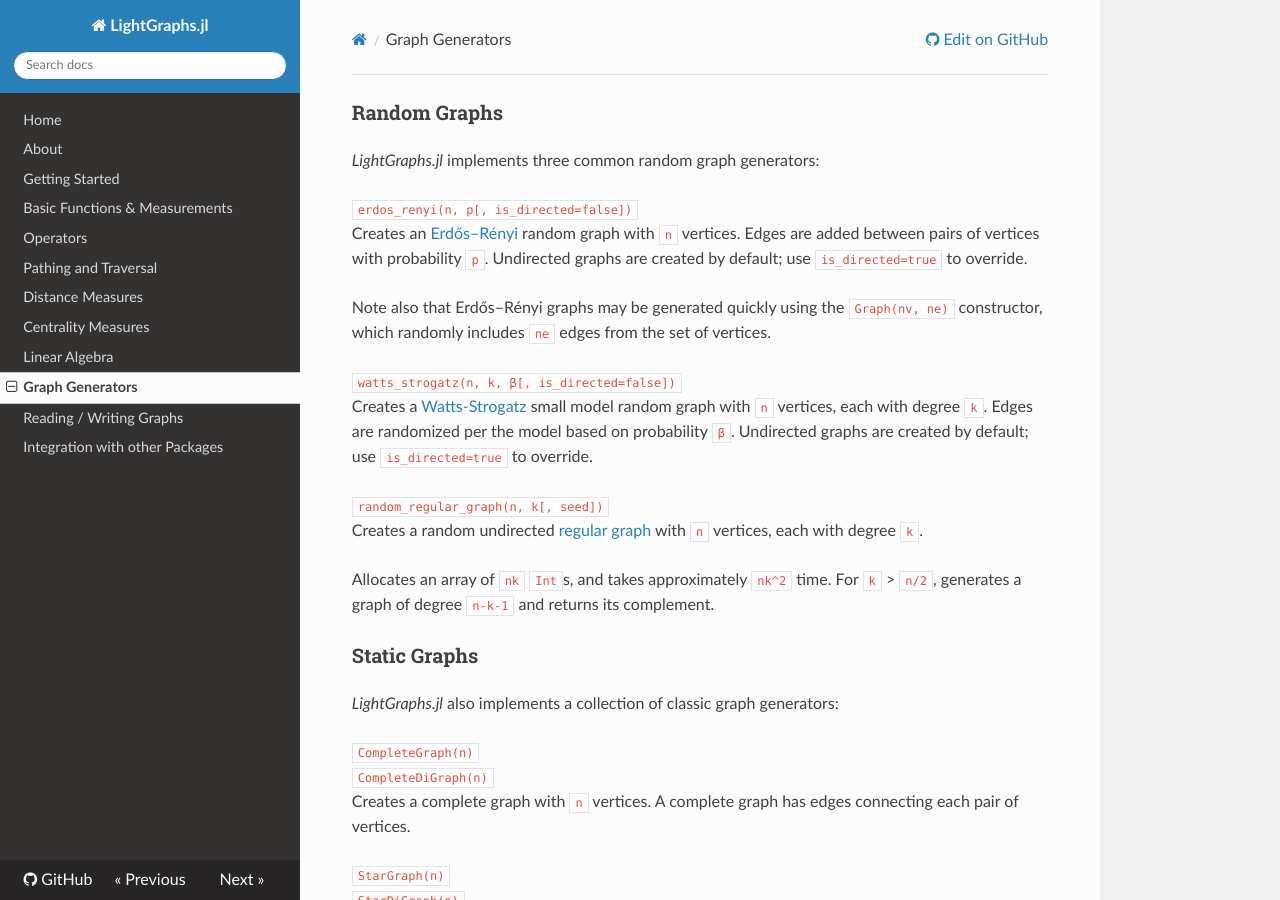
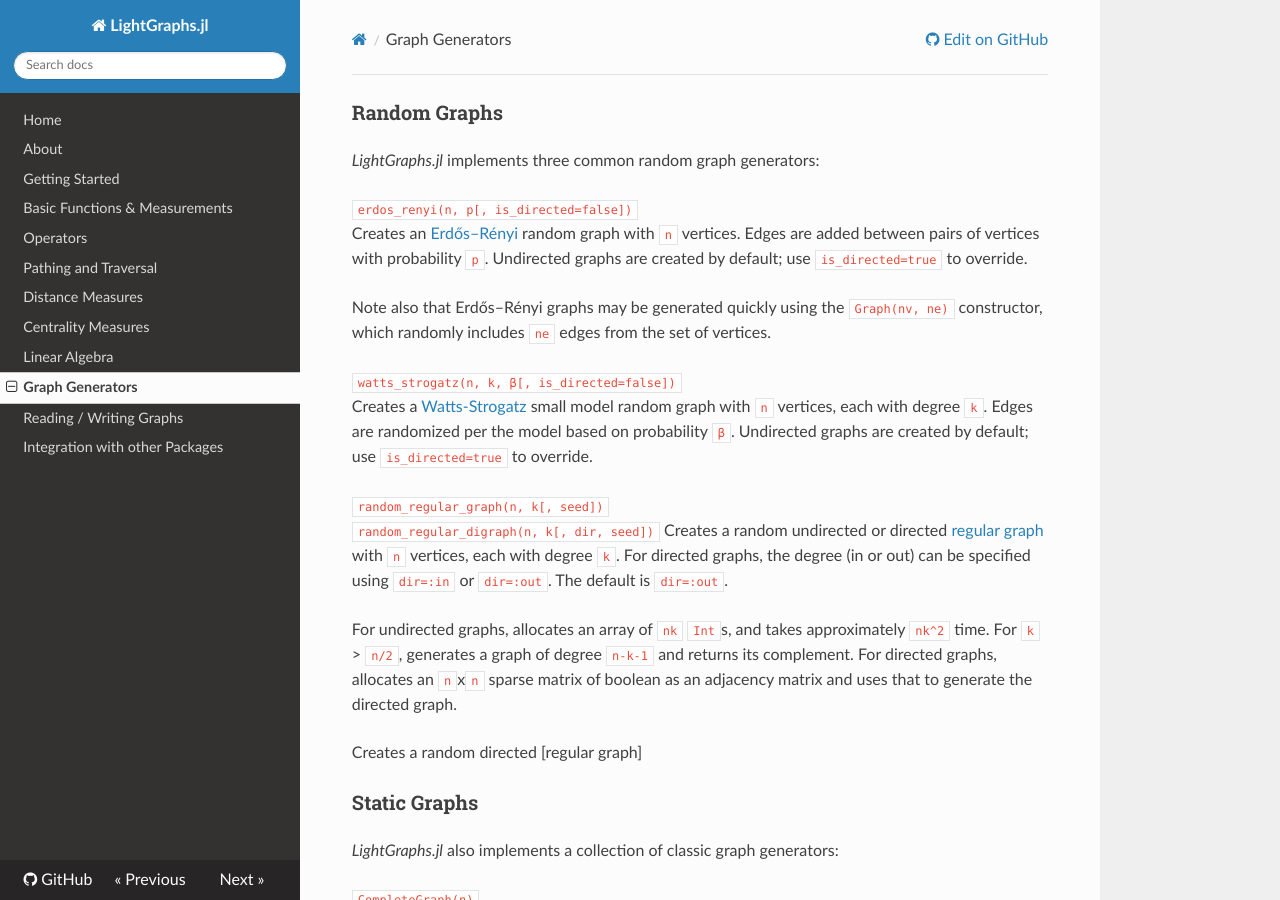
Before and after one commit to sbromberger/LightGraphs.jl, an MkDocs documentation site: the page built from doc/generators.md, in a window 1280 px wide and 900 px high. Built offline with MkDocs 1.6.1, drawn with Linux system fonts in a browser that asks for light colours; nearby versions of some CDN libraries; old or Windows-style settings are respelled for this version of MkDocs.

Commit message:
first cut at directed random regular graphs

```diff
--- a/doc/generators.md
+++ b/doc/generators.md
@@ -19,10 +19,18 @@ randomized per the model based on probability `β`. Undirected graphs are
 created by default; use `is_directed=true` to override.
 
 `random_regular_graph(n, k[, seed])`
-Creates a random undirected [regular graph](https://en.wikipedia.org/wiki/Regular_graph) with `n` vertices, each with degree `k`.
+`random_regular_digraph(n, k[, dir, seed])`
+Creates a random undirected or directed [regular graph](https://en.wikipedia.org/wiki/Regular_graph) with `n` vertices, each with degree `k`. For directed graphs, the degree (in or
+out) can be specified using `dir=:in` or `dir=:out`. The default is `dir=:out`.
 
-Allocates an array of `nk` `Int`s, and takes approximately `nk^2` time. For `k` > `n/2`, generates a graph of degree `n-k-1` and returns its complement.
+For undirected graphs, allocates an array of `nk` `Int`s, and takes
+approximately `nk^2` time. For `k` > `n/2`, generates a graph of degree
+`n-k-1` and returns its complement. For directed graphs, allocates an `n`x`n`
+sparse matrix of boolean as an adjacency matrix and uses that to generate the
+directed graph.
 
+
+Creates a random directed [regular graph]
 ### Static Graphs
 *LightGraphs.jl* also implements a collection of classic graph generators:
 
```
Also changed, not shown: 3 other files.
